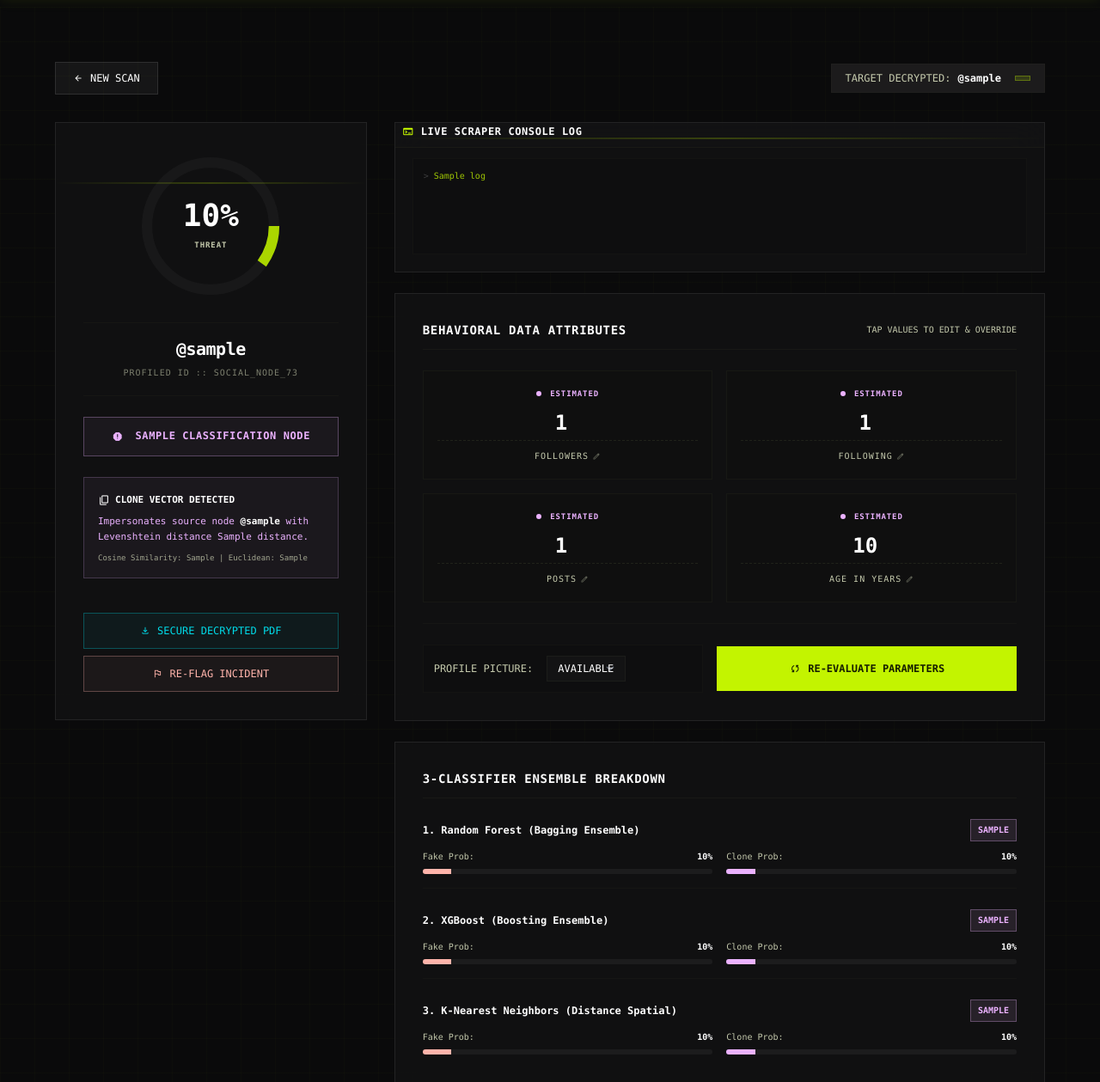
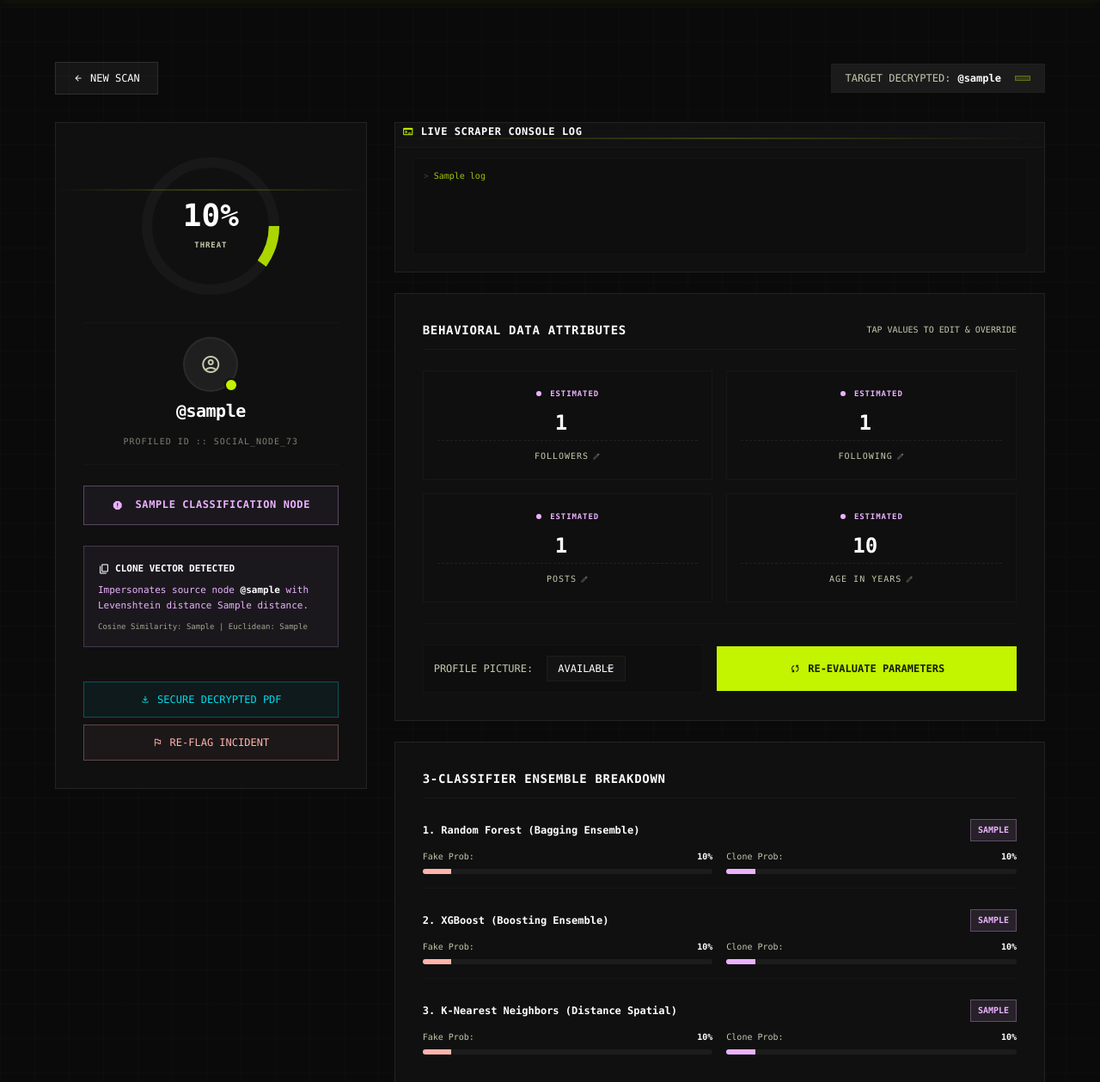
Before and after one commit to codebynikhita/securelock, a Flask app: template templates/index.html in a window 1280 px wide. Shown: the part 72-1331 px from the top of the page at 86% size. Run offline with Flask 3, Linux system fonts and the light colour scheme; the template is opened without the code that fills it: most values are stand-ins (such as "Sample title", 1, 10 or a date in 2020); some libraries are stand-ins or nearby versions.

Commit message:
feat: Show actual profile picture in results + detect missing photo
scrape_live_instagram.py:
- Extract profile pic URL from og:image meta tag (most reliable)
- Fallback to profile_pic_url in embedded JSON
- Return has_profile_pic boolean and profile_pic_url in scraped data

app.py:
- Pass profile_pic_url into account_data
- Set profile_picture=0 correctly when no photo detected

templates/index.html:
- Show actual fetched profile photo as circular avatar
- Show red 'no_photography' icon + 'NO PROFILE PHOTO DETECTED' warning when pic=0
- Show generic account_circle icon for database accounts
- onerror fallback if image URL expires/fails to load

```diff
--- a/app.py
+++ b/app.py
@@ -448,7 +448,8 @@ def detect():
                     'following_count': scraped_data['following'],
                     'posts_count': scraped_data['posts'] if (scraped_data['posts'] > 0 or "Googlebot" in scraped_data.get('bio', '')) else 125,
                     'account_age': scraped_data.get('account_age', 3.5),
-                    'profile_picture': 1,
+                    'profile_picture': 1 if scraped_data.get('has_profile_pic', True) else 0,
+                    'profile_pic_url': scraped_data.get('profile_pic_url', None),
                     'duplicate_posts': 0,
                     'content_similarity': 0.1,
                     'is_fake': 0,
--- a/templates/index.html
+++ b/templates/index.html
@@ -75,8 +75,38 @@
                 </div>
             </div>
 
-            <!-- Username and details -->
-            <div class="text-center w-full border-t border-b border-outline-variant/10 py-4">
+            <!-- Profile Picture + Username -->
+            <div class="text-center w-full border-t border-b border-outline-variant/10 py-4 flex flex-col items-center gap-2">
+
+                <!-- Profile Picture -->
+                {% if report.profile_pic_url %}
+                    <div class="relative">
+                        <img src="{{ report.profile_pic_url }}"
+                             alt="@{{ report.username }}"
+                             class="w-16 h-16 rounded-full object-cover border-2 border-primary-fixed/40 shadow-lg"
+                             onerror="this.style.display='none'; document.getElementById('pic-fallback-{{ report.username }}').style.display='flex';">
+                        <div id="pic-fallback-{{ report.username }}"
+                             class="w-16 h-16 rounded-full bg-surface-container border-2 border-outline-variant/30 items-center justify-center hidden">
+                            <span class="material-symbols-outlined text-2xl text-on-surface-variant">account_circle</span>
+                        </div>
+                        <span class="absolute bottom-0 right-0 w-4 h-4 rounded-full bg-primary-fixed border-2 border-surface" title="Profile photo found"></span>
+                    </div>
+                {% elif report.profile_picture == 0 %}
+                    <!-- No profile picture — strong fake signal -->
+                    <div class="relative">
+                        <div class="w-16 h-16 rounded-full bg-error/10 border-2 border-error/40 flex items-center justify-center">
+                            <span class="material-symbols-outlined text-2xl text-error">no_photography</span>
+                        </div>
+                        <span class="absolute bottom-0 right-0 w-4 h-4 rounded-full bg-error border-2 border-surface" title="No profile photo — risk indicator"></span>
+                    </div>
+                    <div class="text-[9px] text-error font-mono tracking-widest">NO PROFILE PHOTO DETECTED</div>
+                {% else %}
+                    <!-- Database account — no URL available -->
+                    <div class="w-16 h-16 rounded-full bg-surface-container border-2 border-outline-variant/20 flex items-center justify-center">
+                        <span class="material-symbols-outlined text-2xl text-on-surface-variant">account_circle</span>
+                    </div>
+                {% endif %}
+
                 <h2 class="font-mono text-xl font-bold text-white tracking-tight break-all">@{{ report.username }}</h2>
                 <div class="text-[10px] text-on-surface-variant/60 font-mono tracking-widest uppercase mt-1">PROFILED ID :: SOCIAL_NODE_{{ report.username | length * 73 }}</div>
             </div>
```
Also changed, not shown: scrape_live_instagram.py (+18 -2 lines).
